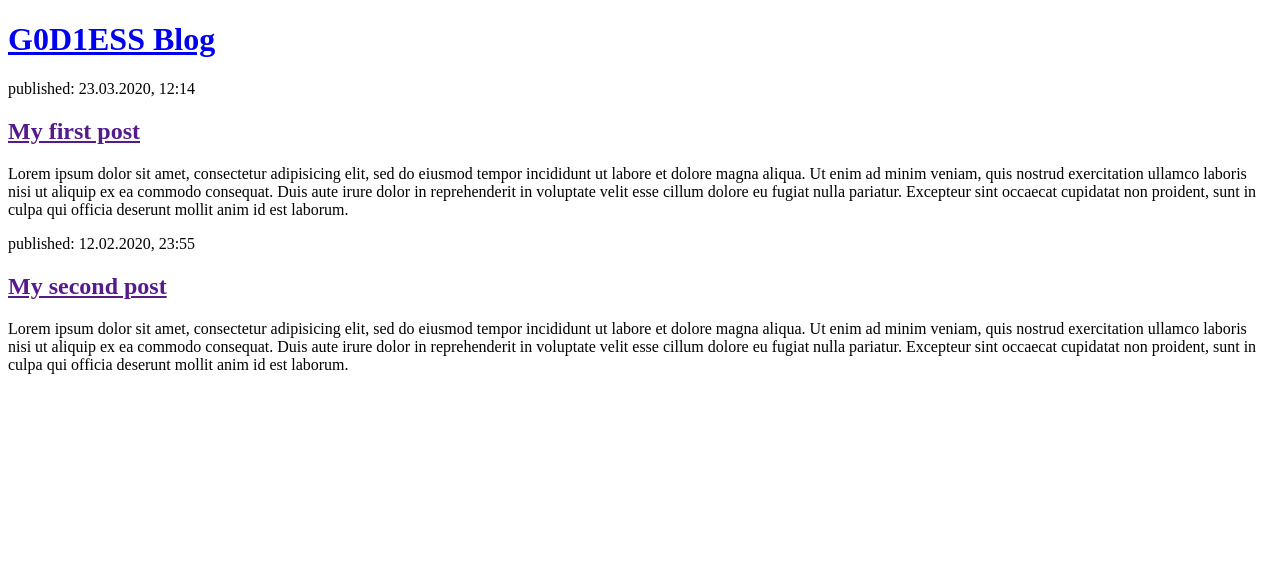
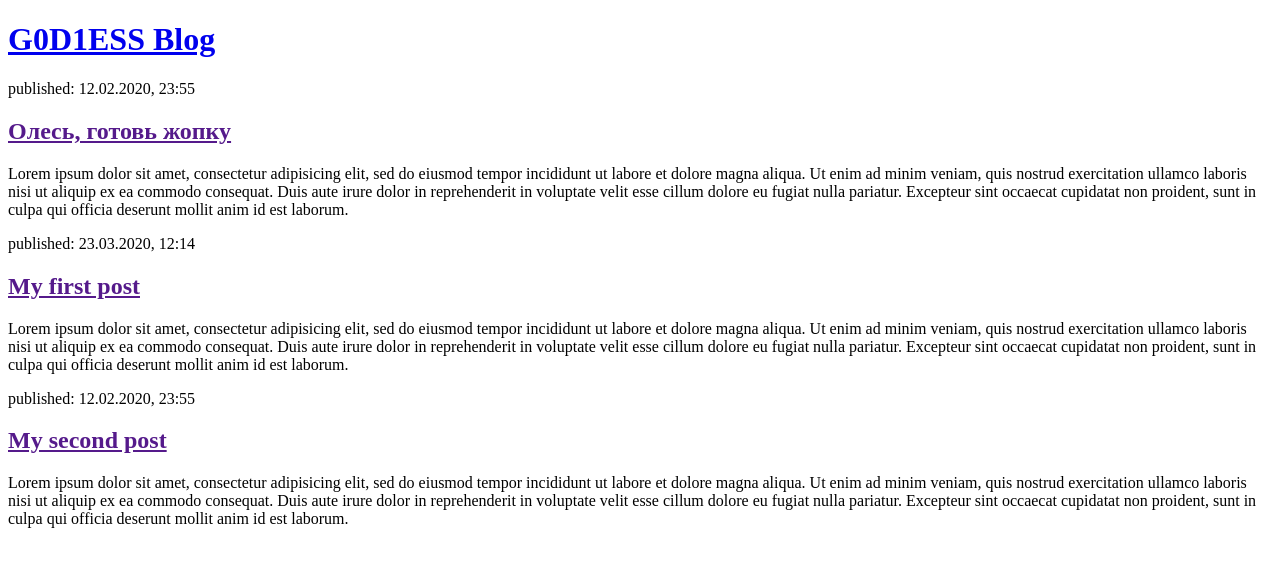
Before and after one commit to G000D1ESS/blog_django, a Django app: page / in a window 1280 px wide. Shown: the top 567 px of the page. Run offline with Django 3.2, Linux system fonts and the light colour scheme.

Commit message:
Change Main Page, fsoc

```diff
--- a/blog/templates/blog/post_list.html
+++ b/blog/templates/blog/post_list.html
@@ -6,6 +6,19 @@
     <body>
         <div>
             <h1><a href="/">G0D1ESS Blog</a></h1>
+        </div>
+
+        <div>
+            <p>published: 12.02.2020, 23:55</p>
+            <h2><a href="">Олесь, готовь жопку</a></h2>
+            <p>
+	            Lorem ipsum dolor sit amet, consectetur adipisicing elit, sed do eiusmod
+	            tempor incididunt ut labore et dolore magna aliqua. Ut enim ad minim veniam,
+	            quis nostrud exercitation ullamco laboris nisi ut aliquip ex ea commodo
+	            consequat. Duis aute irure dolor in reprehenderit in voluptate velit esse
+            	cillum dolore eu fugiat nulla pariatur. Excepteur sint occaecat cupidatat non
+            	proident, sunt in culpa qui officia deserunt mollit anim id est laborum.
+        	</p>
         </div>
 
         <div>
```
